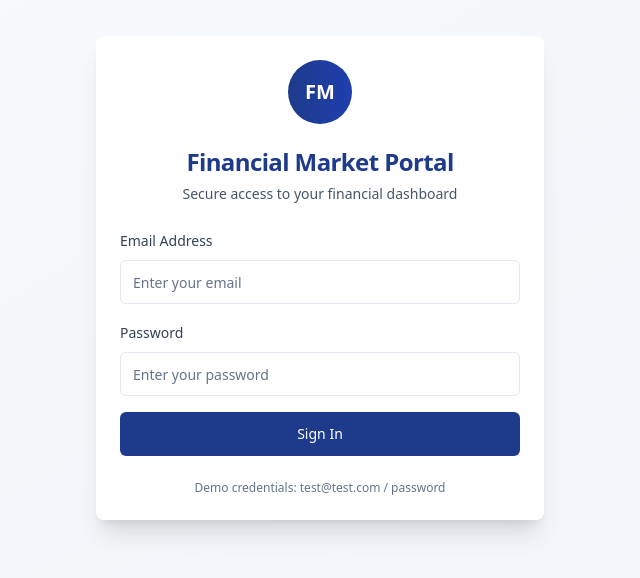
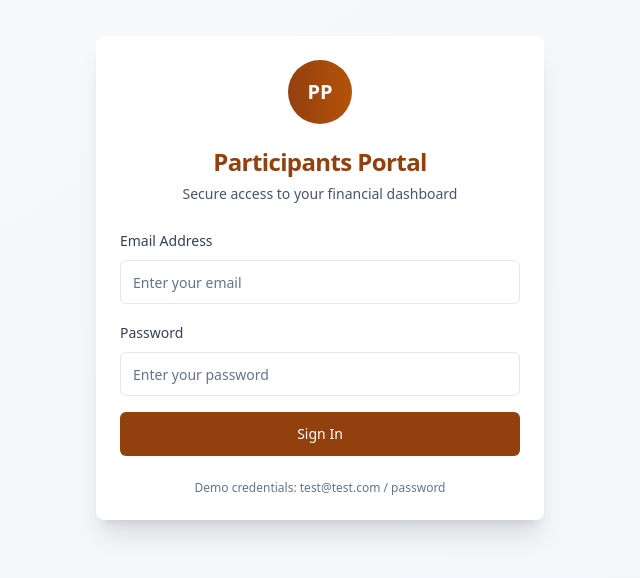
Before and after one commit to janekozmina/insight-fin-portal, a React (Vite) app: page /login in a window 1280 px wide. Shown: the part 122-700 px from the top of the page, without its empty margins (320-960 px from the left). Built offline with nearby package versions, Linux system fonts and the light colour scheme.

Commit message:
Fix: Login page title
Change "Financial Market" to "Participants portal" on the login page.

```diff
--- a/src/pages/Login.tsx
+++ b/src/pages/Login.tsx
@@ -42,10 +42,10 @@ const Login = () => {
     <div className="min-h-screen bg-gradient-to-br from-slate-50 to-slate-100 flex items-center justify-center p-4">
       <Card className="w-full max-w-md shadow-xl border-0 bg-white">
         <CardHeader className="text-center pb-6">
-          <div className="w-16 h-16 bg-gradient-to-r from-blue-900 to-blue-800 rounded-full mx-auto mb-4 flex items-center justify-center">
-            <span className="text-white font-bold text-xl">FM</span>
+          <div className="w-16 h-16 bg-gradient-to-r from-amber-800 to-amber-700 rounded-full mx-auto mb-4 flex items-center justify-center">
+            <span className="text-white font-bold text-xl">PP</span>
           </div>
-          <CardTitle className="text-2xl font-bold text-blue-900">Financial Market Portal</CardTitle>
+          <CardTitle className="text-2xl font-bold text-amber-800">Participants Portal</CardTitle>
           <CardDescription className="text-slate-600">
             Secure access to your financial dashboard
           </CardDescription>
@@ -82,7 +82,7 @@ const Login = () => {
             </div>
             <Button
               type="submit"
-              className="w-full h-11 bg-blue-900 hover:bg-blue-800 text-white font-medium"
+              className="w-full h-11 bg-amber-800 hover:bg-amber-700 text-white font-medium"
               disabled={loading}
             >
               {loading ? "Signing In..." : "Sign In"}
```
